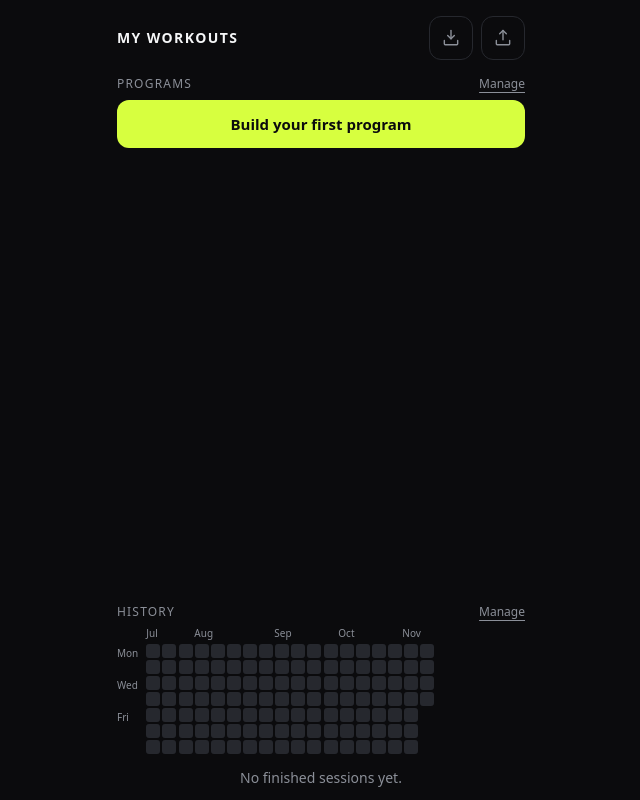
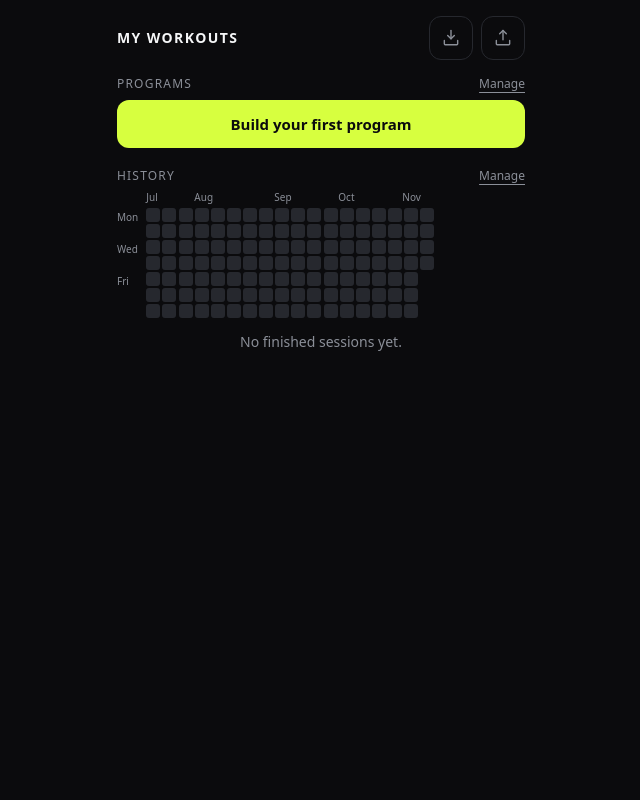
Before and after one commit to sdaveas/workout-companion, a React (Vite) app: page / in a window 1280 px wide. Shown: the whole page, without its empty margins (319-959 px from the left). Built offline with nearby package versions, Linux system fonts and the light colour scheme.

Commit message:
History follows Programs in the same column, and the program list stops at four rows

```diff
--- a/src/screens/Home.tsx
+++ b/src/screens/Home.tsx
@@ -20,6 +20,9 @@ import { TransferSheet } from '../components/ui/TransferSheet';
  * for moving data. The page does not scroll; the middle column does, so the card
  * and the header stay put.
  */
+/** Rows before the list would push history off the page. Manage holds the rest. */
+const SHOWN_PROGRAMS = 4;
+
 export function Home() {
   const programs = usePrograms((s) => s.programs);
   const state = useSession((s) => s.state);
@@ -195,7 +198,7 @@ export function Home() {
             </a>
           ) : (
             <ul className="mt-2 space-y-2">
-              {programs.map((p) => (
+              {programs.slice(0, SHOWN_PROGRAMS).map((p) => (
                 <li key={p.id}>
                   <Button
                     className="flex h-12 w-full items-center justify-between"
@@ -215,12 +218,7 @@ export function Home() {
           )}
         </section>
 
-      </div>
-
-      <InstallHint />
-
-      {/* Pinned: the shape of the last months, the last thing done, and the way in. */}
-      <div className="mt-3 shrink-0">
+        <section className="mt-5 pb-2">
           <div className="flex items-baseline justify-between">
             <p className="text-xs uppercase tracking-widest text-muted">History</p>
             <a href="#/history" className="text-xs text-muted underline underline-offset-4">
@@ -238,7 +236,10 @@ export function Home() {
           {loaded && !latest && (
             <p className="mt-3 text-center text-sm text-muted">No finished sessions yet.</p>
           )}
+        </section>
       </div>
+
+      <InstallHint />
 
       {sheet && <TransferSheet mode={sheet} now={now} onClose={() => setSheet(null)} />}
     </main>
```
Also changed, not shown: home-5.png (added), home-6.png (added). Lines whose indentation alone changed are shown as unchanged.
